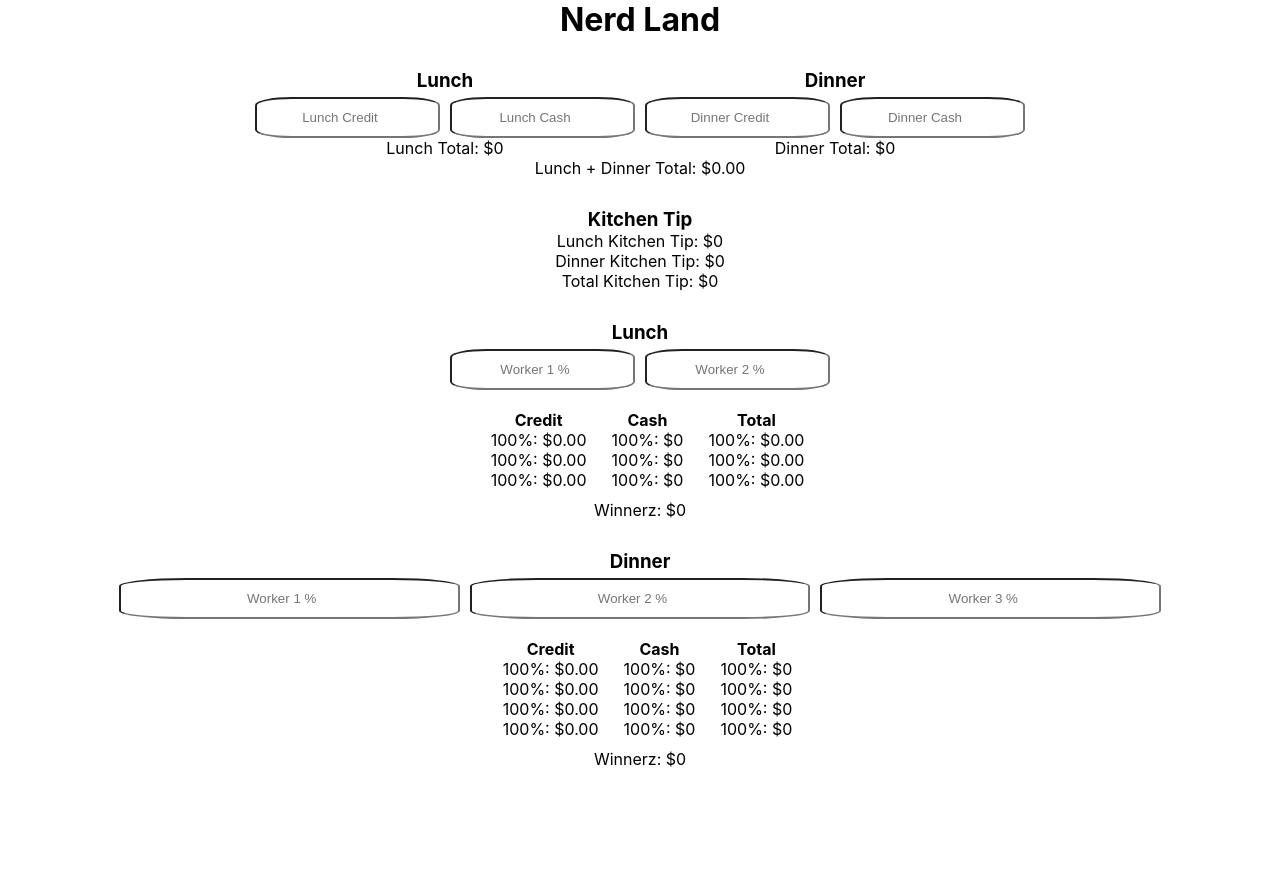
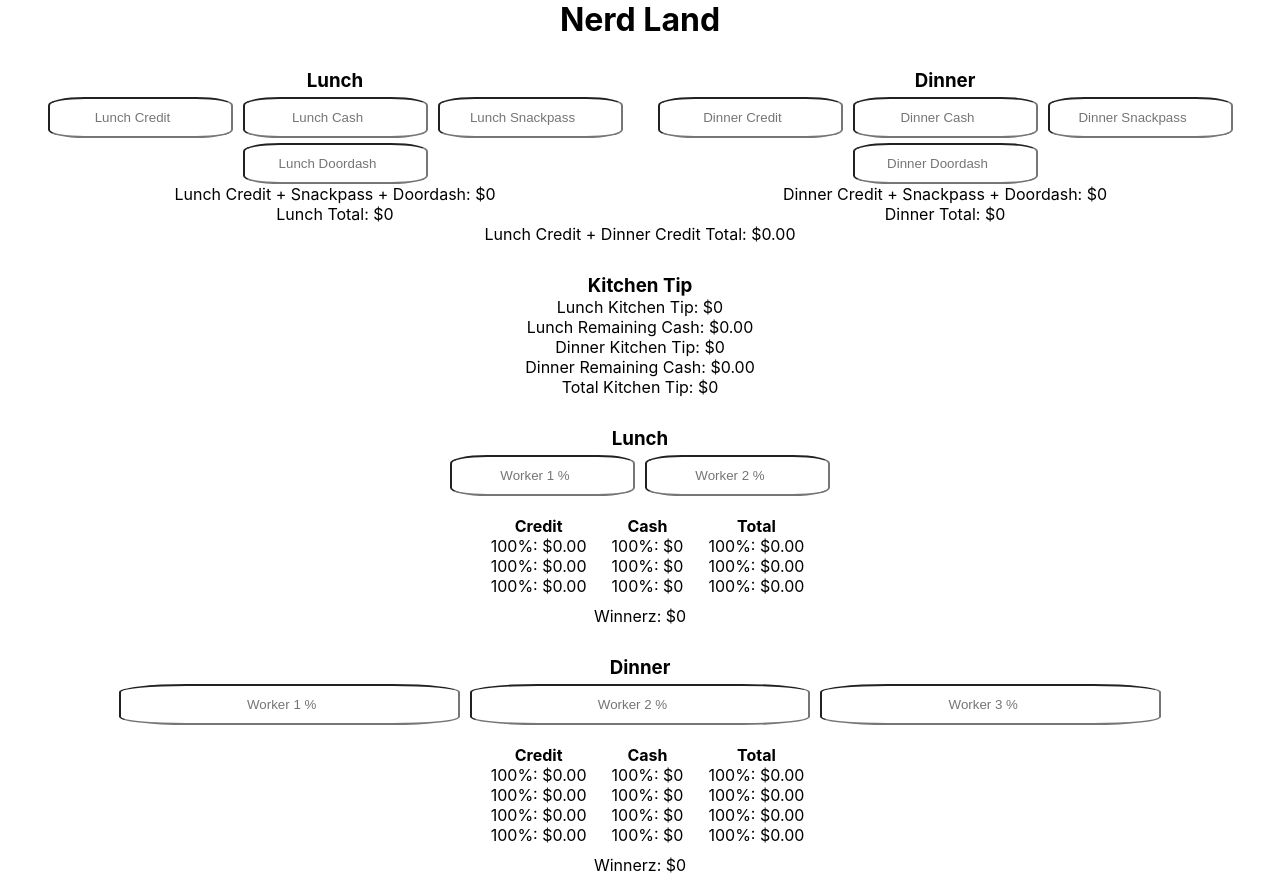
Before and after one commit to EddisonChen/terakawa-restart, a React (Create React App) app: page / in a window 1280 px wide. Before the commit the page ends 800 px from the top, so only its background shows below. Built offline with nearby package versions, Linux system fonts and the light colour scheme.

Commit message:
fixed some bugs

```diff
--- a/src/App.js
+++ b/src/App.js
@@ -6,41 +6,126 @@ function App() {
 
   const [lunchCredit, setLunchCredit] = useState(0)
   const [lunchCash, setLunchCash] = useState(0)
+  const [lunchSnackpass, setLunchSnackpass] = useState(0)
+  const [lunchDoordash, setLunchDoordash] = useState(0)
+  const [lunchCreditSnackpassDoordash, setLunchCreditSnackpassDoordash] = useState(0)
   const [lunchKitchenTip, setLunchKitchenTip] = useState(0)
+  const [lunchTotal, setLunchTotal] = useState(0)
 
   const [dinnerCredit, setDinnerCredit] = useState(0)
   const [dinnerCash, setDinnerCash] = useState(0)
+  const [dinnerSnackpass, setDinnerSnackpass] = useState(0)
+  const [dinnerDoordash, setDinnerDoordash] = useState(0)
+  const [dinnerCreditSnackpassDoordash, setDinnerCreditSnackpassDoordash] = useState(0)
   const [dinnerKitchenTip, setDinnerKitchenTip] = useState(0)
+  const [dinnerTotal, setDinnerTotal] = useState(0)
 
-  const [lunchTotal, setLunchTotal] = useState(0)
-  const [dinnerTotal, setDinnerTotal] = useState(0)
   const [total, setTotal] = useState(0)
   const [totalKitchenTip, setTotalKitchenTip] = useState(0)
 
+  const [worker1DinnerCash, setWorker1DinnerCash] = useState(0)
+  const [worker2DinnerCash, setWorker2DinnerCash] = useState(0)
+  const [worker3DinnerCash, setWorker3DinnerCash] = useState(0)
+  const [worker4DinnerCash, setWorker4DinnerCash] = useState(0)
+  const [dinnerCashRemainder, setDinnerCashRemainder] = useState(0)
+
+  const [worker1LunchPercent, setWorker1LunchPercent] = useState(1)
+  const [worker2LunchPercent, setWorker2LunchPercent] = useState(1)
+  const [worker3LunchPercent, setWorker3LunchPercent] = useState(1)
+
+  const [worker1LunchCredit, setWorker1LunchCredit] = useState()
+  const [worker2LunchCredit, setWorker2LunchCredit] = useState()
+  const [worker3LunchCredit, setWorker3LunchCredit] = useState()
+
+  const [worker1DinnerPercent, setWorker1DinnerPercent] = useState(1)
+  const [worker2DinnerPercent, setWorker2DinnerPercent] = useState(1)
+  const [worker3DinnerPercent, setWorker3DinnerPercent] = useState(1)
+  const [worker4DinnerPercent, setWorker4DinnerPercent] = useState(1)
+
+  const [worker1DinnerCredit, setWorker1DinnerCredit] = useState()
+  const [worker2DinnerCredit, setWorker2DinnerCredit] = useState()
+  const [worker3DinnerCredit, setWorker3DinnerCredit] = useState()
+  const [worker4DinnerCredit, setWorker4DinnerCredit] = useState()
+
+  const [worker1LunchCash, setWorker1LunchCash] = useState(0)
+  const [worker2LunchCash, setWorker2LunchCash] = useState(0)
+  const [worker3LunchCash, setWorker3LunchCash] = useState(0)
+  const [lunchCashRemainder, setLunchCashRemainder] = useState(0)
+
   const getValue = (e) => {
     if (e.target.name == "lunchCredit") {
+      if (e.target.value == "") {
+        setLunchCredit(0)
+      } else {
         setLunchCredit(parseFloat(e.target.value))
+      }
     } else if (e.target.name == "lunchCash") {
+        if (e.target.value == "") {
+          setLunchCash(0)
+        } else {
           setLunchCash(parseFloat(e.target.value))
+        }
+    } else if (e.target.name == "lunchSnackpass") {
+        if (e.target.value == "") {
+          setLunchSnackpass(0)
+        } else {
+          setLunchSnackpass(parseFloat(e.target.value))
+        }
+    } else if (e.target.name == "lunchDoordash") {
+        if (e.target.value == "") {
+          setLunchDoordash(0)
+        } else {
+          setLunchDoordash(parseFloat(e.target.value))
+        }
     } else if (e.target.name == "dinnerCredit") {
+        if (e.target.value == "") {
+          setDinnerCredit(0)
+        } else {
           setDinnerCredit(parseFloat(e.target.value))
+        }
     } else if (e.target.name == "dinnerCash") {
+        if (e.target.value == "") {
+          setDinnerCash(0)
+        } else {
           setDinnerCash(parseFloat(e.target.value))
+        }
+    } else if (e.target.name == "dinnerSnackpass") {
+        if (e.target.value == "") {
+          setDinnerSnackpass(0)
+        } else {
+          setDinnerSnackpass(parseFloat(e.target.value))
+        }
+    } else if (e.target.name == "dinnerDoordash") {
+        if (e.target.value == "") {
+          setDinnerDoordash(0)
+        } else {
+          setDinnerDoordash(parseFloat(e.target.value))
+        }
     }
   }
 
+  const calculateLunchCreditSnackpassDoordash = () => {
+    setLunchCreditSnackpassDoordash(Number((lunchCredit + lunchSnackpass + lunchDoordash).toFixed(2)))
+  }
+  useEffect(calculateLunchCreditSnackpassDoordash, [lunchCredit, lunchSnackpass, lunchDoordash])
+
+  const calculateDinnerCreditSnackpassDoordash = () => {
+    setDinnerCreditSnackpassDoordash(Number((dinnerCredit + dinnerSnackpass + dinnerDoordash).toFixed(2)))
+  }
+  useEffect(calculateDinnerCreditSnackpassDoordash, [dinnerCredit, dinnerSnackpass, dinnerDoordash])
+
   const calculateLunchTotal = () => {
-    setLunchTotal(Number(lunchCredit + lunchCash))
+    setLunchTotal(Number((lunchCreditSnackpassDoordash + lunchCash).toFixed(2)))
   }
-  useEffect(calculateLunchTotal, [lunchCredit, lunchCash])
+  useEffect(calculateLunchTotal, [lunchCreditSnackpassDoordash, lunchCash])
 
   const calculateDinnerTotal = () => {
-    setDinnerTotal(Number(dinnerCredit + dinnerCash))
+    setDinnerTotal(Number((dinnerCreditSnackpassDoordash + dinnerCash).toFixed(2)))
   }
-  useEffect(calculateDinnerTotal, [dinnerCredit, dinnerCash])
+  useEffect(calculateDinnerTotal, [dinnerCreditSnackpassDoordash, dinnerCash])
 
   const calculateTotal = () => {
-    setTotal(Number(lunchTotal + dinnerTotal).toFixed(2))
+    setTotal(Number((lunchTotal + dinnerTotal).toFixed(2)))
   }
   useEffect(calculateTotal, [lunchTotal, dinnerTotal])
 
@@ -57,23 +142,21 @@ function App() {
     setTotalKitchenTip(lunchKitchenTip + dinnerKitchenTip)
   }, [lunchKitchenTip, dinnerKitchenTip])
 
-  const [worker1LunchPercent, setWorker1LunchPercent] = useState(1)
-  const [worker2LunchPercent, setWorker2LunchPercent] = useState(1)
-  const [worker3LunchPercent, setWorker3LunchPercent] = useState(1)
-
   const setLunchWorkerPercent = (e) => {
     if (e.target.name == "worker1") {
+      if (e.target.value == "") {
+        setWorker1LunchPercent(1)
+      } else {
         setWorker1LunchPercent(Number(e.target.value)/100)
+      }
     } else if (e.target.name == "worker2") {
+        if (e.target.value == "") {
+          setWorker2LunchPercent(1)
+        } else {
           setWorker2LunchPercent(Number(e.target.value)/100)
         }
     }
-
-  const [worker1LunchCredit, setWorker1LunchCredit] = useState()
-  const [worker2LunchCredit, setWorker2LunchCredit] = useState()
-  const [worker3LunchCredit, setWorker3LunchCredit] = useState()
-
-  console.log("worker percents" + worker1LunchPercent, worker2LunchPercent, worker3LunchPercent)
+  }
 
   const calculateLunchCreditDistribution = () => {
     const tempLunchCredit = lunchCredit / 3
@@ -111,25 +194,27 @@ function App() {
   }
   useEffect(calculateLunchCreditDistribution, [lunchCredit, worker1LunchPercent, worker2LunchPercent, worker3LunchPercent])
 
-  const [worker1DinnerPercent, setWorker1DinnerPercent] = useState(1)
-  const [worker2DinnerPercent, setWorker2DinnerPercent] = useState(1)
-  const [worker3DinnerPercent, setWorker3DinnerPercent] = useState(1)
-  const [worker4DinnerPercent, setWorker4DinnerPercent] = useState(1)
-
   const setDinnerWorkerPercent = (e) => {
     if (e.target.name == "worker1") {
+      if (e.target.value == "") {
+        setWorker1DinnerPercent(1)
+      } else {
         setWorker1DinnerPercent(Number(e.target.value)/100)
+      }
     } else if (e.target.name == "worker2") {
+        if (e.target.value == "") {
+          setWorker2DinnerPercent(1)
+        } else {
           setWorker2DinnerPercent(Number(e.target.value)/100)
+        }
     } else if (e.target.name == "worker3") {
+      if (e.target.value == "") {
+        setWorker3DinnerPercent(1)
+      } else {
         setWorker3DinnerPercent(Number(e.target.value)/100)
       }
     }
-
-  const [worker1DinnerCredit, setWorker1DinnerCredit] = useState()
-  const [worker2DinnerCredit, setWorker2DinnerCredit] = useState()
-  const [worker3DinnerCredit, setWorker3DinnerCredit] = useState()
-  const [worker4DinnerCredit, setWorker4DinnerCredit] = useState()
+  }
 
   const calculateDinnerCreditDistribution = () => {
     const tempDinnerCredit = dinnerCredit / 4
@@ -172,11 +257,6 @@ function App() {
   }
   useEffect(calculateDinnerCreditDistribution, [dinnerCredit, worker1DinnerPercent, worker2DinnerPercent, worker3DinnerPercent, worker4DinnerPercent])
 
-  const [worker1LunchCash, setWorker1LunchCash] = useState(0)
-  const [worker2LunchCash, setWorker2LunchCash] = useState(0)
-  const [worker3LunchCash, setWorker3LunchCash] = useState(0)
-  const [lunchCashRemainder, setLunchCashRemainder] = useState(0)
-
   const calculateLunchCashDistribution = () => {
     const tempLunchCashAfterKitchen = (lunchCash - lunchKitchenTip)
     const tempLunchCashAfterKitchenPerPerson = tempLunchCashAfterKitchen/3
@@ -199,6 +279,7 @@ function App() {
 
     const fullPercent = (tempLunchCashAfterKitchen - (sump))/count
 
+    if (lunchCash !== 0) {
       if (worker1LunchPercent == 1) {
         setWorker1LunchCash(Math.floor(fullPercent))
       } else {
@@ -211,13 +292,10 @@ function App() {
       }
       setWorker3LunchCash(Math.floor(fullPercent))
     }
+
+
+  }
   useEffect(calculateLunchCashDistribution, [lunchCash, lunchKitchenTip, worker1LunchPercent, worker2LunchPercent, worker3LunchPercent])
-
-  const [worker1DinnerCash, setWorker1DinnerCash] = useState(0)
-  const [worker2DinnerCash, setWorker2DinnerCash] = useState(0)
-  const [worker3DinnerCash, setWorker3DinnerCash] = useState(0)
-  const [worker4DinnerCash, setWorker4DinnerCash] = useState(0)
-  const [dinnerCashRemainder, setDinnerCashRemainder] = useState(0)
 
   const calculateDinnerCashDistribution = () => {
     const tempDinnerCashAfterKitchen = (dinnerCash - dinnerKitchenTip)
@@ -244,6 +322,7 @@ function App() {
 
     const fullPercent = (tempDinnerCashAfterKitchen - (sump))/count
 
+    if (dinnerCash !== 0) {
       if (worker1DinnerPercent == 1) {
         setWorker1DinnerCash(Math.floor(fullPercent))
       } else {
@@ -261,6 +340,7 @@ function App() {
       }
       setWorker4DinnerCash(Math.floor(fullPercent))
     }
+  }
   useEffect(calculateDinnerCashDistribution, [dinnerCash, dinnerKitchenTip, worker1DinnerPercent, worker2DinnerPercent, worker3DinnerPercent, worker4DinnerPercent])
 
   const calculateRemainders = () => {
@@ -268,6 +348,53 @@ function App() {
     setDinnerCashRemainder((Number(dinnerCash) - Number(dinnerKitchenTip)) - (Number(worker1DinnerCash) + Number(worker2DinnerCash) + Number(worker3DinnerCash) + Number(worker4DinnerCash)))
   }
   useEffect(calculateRemainders, [lunchCash, dinnerCash, worker1LunchCash, worker1DinnerCash, worker2LunchCash, worker2DinnerCash, worker3LunchCash, worker3DinnerCash, worker4DinnerCash, dinnerKitchenTip, lunchKitchenTip])
+
+  const divideRemainder = () => {
+    const lunchPercentages = [worker1LunchPercent, worker2LunchPercent, worker3LunchPercent]
+    let lunchCount = 0
+    for  (let i = 0; i < lunchPercentages.length; i ++) {
+      if (lunchPercentages[i] == 1) {
+        lunchCount ++
+      }
+    }
+    if (lunchCashRemainder % lunchCount == 0) {
+      const dividedAmount = lunchCashRemainder / lunchCount
+      if (worker1LunchPercent == 1) {
+        setWorker1LunchCash(worker1LunchCash + dividedAmount)
+      }
+      if (worker2LunchPercent == 1) {
+        setWorker2LunchCash(worker2LunchCash + dividedAmount)
+      }
+      if (worker3LunchPercent == 1) {
+        setWorker3LunchCash(worker3LunchCash + dividedAmount)
+      }
+    }
+
+    const dinnerPercentages = [worker1DinnerPercent, worker2DinnerPercent, worker3DinnerPercent, worker4DinnerPercent]
+    let dinnerCount = 0
+    for  (let i = 0; i < dinnerPercentages.length; i ++) {
+      if (dinnerPercentages[i] == 1) {
+        dinnerCount ++
+      }
+    }
+    console.log("dinner cash remainder", dinnerCashRemainder, dinnerCount)
+    if (dinnerCashRemainder % dinnerCount == 0) {
+      const dividedAmount = dinnerCashRemainder / dinnerCount
+      if (worker1DinnerPercent == 1) {
+        setWorker1DinnerCash(worker1DinnerCash + dividedAmount)
+      }
+      if (worker2DinnerPercent == 1) {
+        setWorker2DinnerCash(worker2DinnerCash + dividedAmount)
+      }
+      if (worker3DinnerPercent == 1) {
+        setWorker3DinnerCash(worker3DinnerCash + dividedAmount)
+      }
+      if (worker4DinnerPercent == 1) {
+        setWorker4DinnerCash(worker4DinnerCash + dividedAmount)
+      }
+    }
+  }
+  useEffect(divideRemainder, [worker1LunchPercent, worker2LunchPercent, worker3LunchPercent, worker1DinnerPercent, worker2DinnerPercent, worker3DinnerPercent, worker4DinnerPercent, lunchCashRemainder, dinnerCashRemainder])
 
   return (
     <div className="App">
@@ -281,23 +408,31 @@ function App() {
                 <h3>Lunch</h3>
                 <input type="number" mode="numeric" placeholder="Lunch Credit" name="lunchCredit" onChange={getValue}></input>
                 <input type="number" mode="numeric" placeholder="Lunch Cash" name="lunchCash" onChange={getValue}></input>
+                <input type="number" mode="numeric" placeholder="Lunch Snackpass" name="lunchSnackpass" onChange={getValue}></input>
+                <input type="number" mode="numeric" placeholder="Lunch Doordash" name="lunchDoordash" onChange={getValue}></input>
+                <p>Lunch Credit + Snackpass + Doordash: ${lunchCreditSnackpassDoordash}</p>
                 <p>Lunch Total: ${lunchTotal}</p>
               </div>
               <div>
                 <h3>Dinner</h3>
                 <input type="number" mode="numeric" placeholder="Dinner Credit" name="dinnerCredit" onChange={getValue}></input>
                 <input type="number" mode="numeric" placeholder="Dinner Cash" name="dinnerCash" onChange={getValue}></input>
+                <input type="number" mode="numeric" placeholder="Dinner Snackpass" name="dinnerSnackpass" onChange={getValue}></input>
+                <input type="number" mode="numeric" placeholder="Dinner Doordash" name="dinnerDoordash" onChange={getValue}></input>
+                <p>Dinner Credit + Snackpass + Doordash: ${dinnerCreditSnackpassDoordash}</p>
                 <p>Dinner Total: ${dinnerTotal}</p>
               </div>
             </div>
-            <p>Lunch + Dinner Total: ${total}</p>
+            <p>Lunch Credit + Dinner Credit Total: ${(lunchCredit + dinnerCredit).toFixed(2)}</p>
           </div>
 
           <div className="kitchen-tip">
             <h3>Kitchen Tip</h3>
             <div>
               <p>Lunch Kitchen Tip: ${lunchKitchenTip}</p>
+              <p>Lunch Remaining Cash: ${(lunchCash - lunchKitchenTip).toFixed(2)}</p>
               <p>Dinner Kitchen Tip: ${dinnerKitchenTip}</p>
+              <p>Dinner Remaining Cash: ${(dinnerCash - dinnerKitchenTip).toFixed(2)}</p>
               <p>Total Kitchen Tip: ${totalKitchenTip}</p>
             </div>
           </div>
@@ -351,10 +486,10 @@ function App() {
                 </div>
                 <div className="tip-results-specific">
                   <h4>Total</h4>
-                  <p>{worker1DinnerPercent*100}%: ${Number(worker1DinnerCash) + Number(worker1DinnerCredit)}</p>
-                  <p>{worker2DinnerPercent*100}%: ${Number(worker2DinnerCash) + Number(worker2DinnerCredit)}</p>
-                  <p>{worker3DinnerPercent*100}%: ${Number(worker3DinnerCash) + Number(worker3DinnerCredit)}</p>
-                  <p>{worker4DinnerPercent*100}%: ${Number(worker4DinnerCash) + Number(worker4DinnerCredit)}</p>
+                  <p>{worker1DinnerPercent*100}%: ${(Number(worker1DinnerCash) + Number(worker1DinnerCredit)).toFixed(2)}</p>
+                  <p>{worker2DinnerPercent*100}%: ${(Number(worker2DinnerCash) + Number(worker2DinnerCredit)).toFixed(2)}</p>
+                  <p>{worker3DinnerPercent*100}%: ${(Number(worker3DinnerCash) + Number(worker3DinnerCredit)).toFixed(2)}</p>
+                  <p>{worker4DinnerPercent*100}%: ${(Number(worker4DinnerCash) + Number(worker4DinnerCredit)).toFixed(2)}</p>
                 </div>
               </div>
               <p>Winnerz: ${dinnerCashRemainder}</p>
```
Lines whose indentation alone changed are shown as unchanged.
